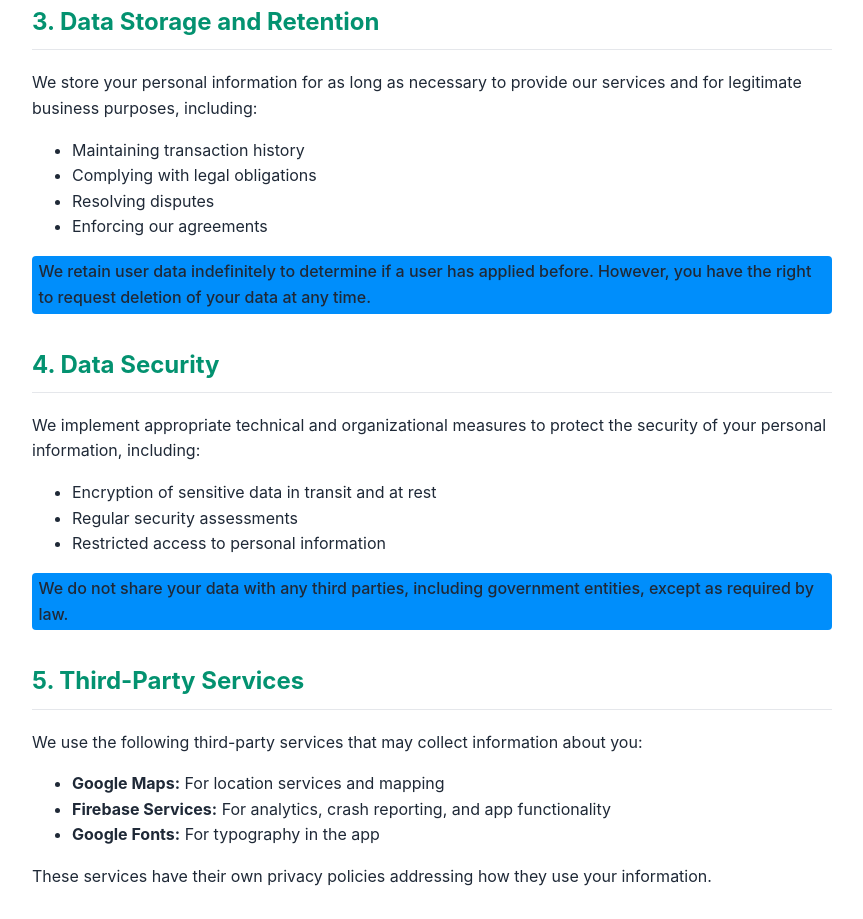
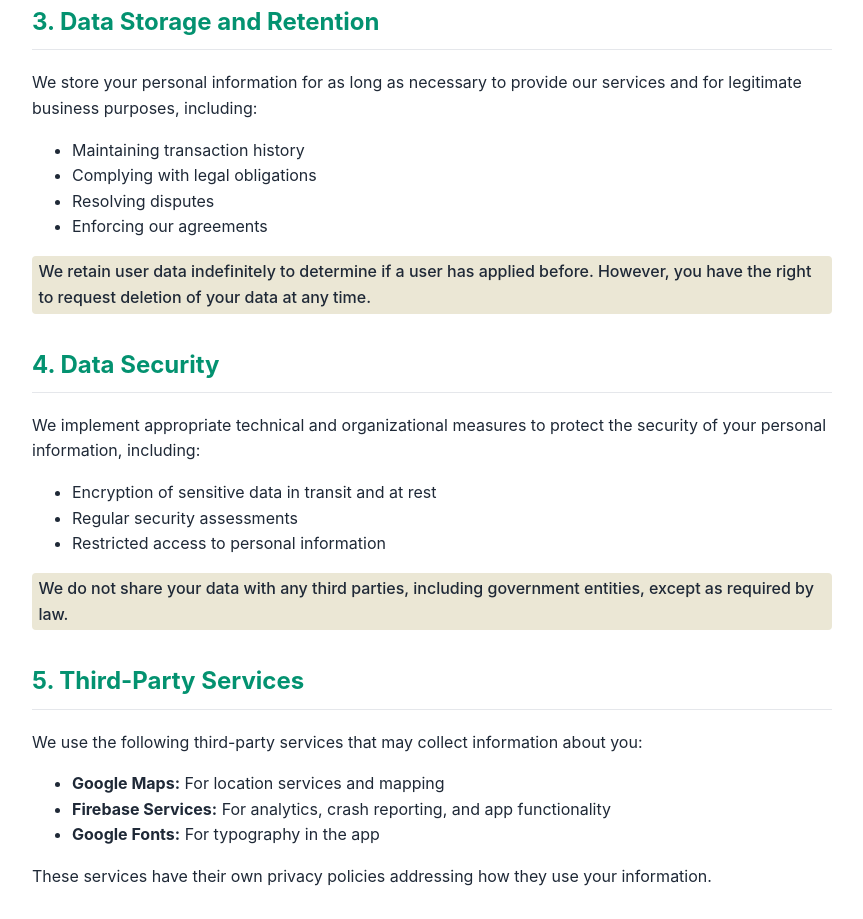
Before and after one commit to HaShiRaMaReiZo/merchant.github.io, a plain HTML site: page index.html in a window 1280 px wide. Shown: the part 974-1893 px from the top of the page, without its empty margins (208-1071 px from the left). Drawn offline with Linux system fonts and the light colour scheme.

Commit message:
Update index.html

```diff
--- a/index.html
+++ b/index.html
@@ -45,7 +45,7 @@
             margin: 1rem 0;
         }
         .highlight {
-            background-color: #008EFB;
+            background-color: #ebe7d5;
             padding: 0.2rem 0.4rem;
             border-radius: 0.25rem;
             font-weight: 500;
```
